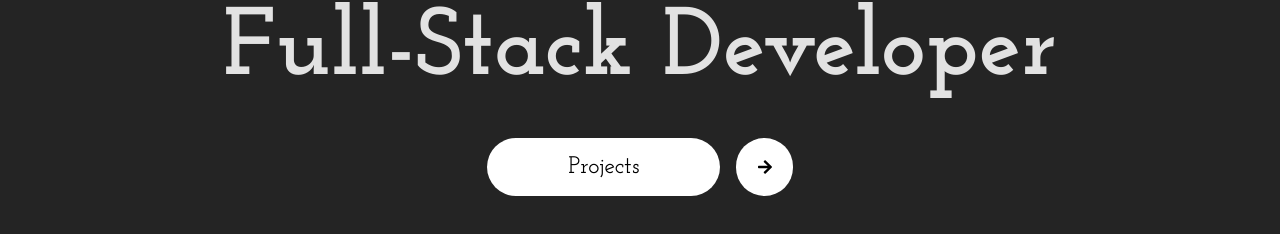
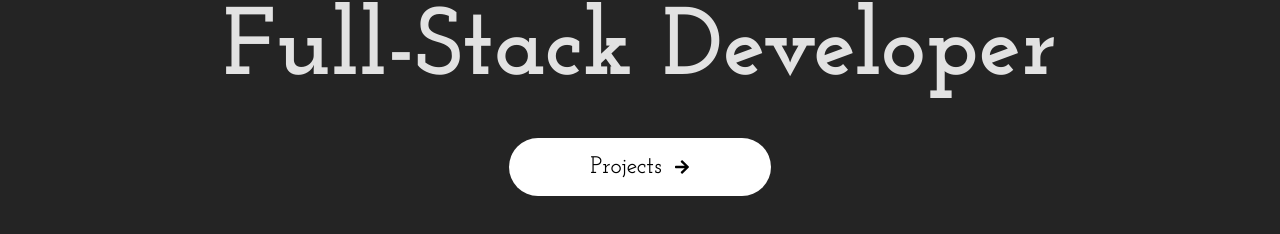
Before and after one commit to iam7kei/iam7kei.github.io, a React (Vite) app: page / in a window 1280 px wide. Shown: the part 102-336 px from the top of the page. Built offline with nearby package versions, Linux system fonts and the light colour scheme.

Commit message:
fixed button layouts

```diff
--- a/src/pages/error/_404.jsx
+++ b/src/pages/error/_404.jsx
@@ -26,8 +26,8 @@ function _404() {
           </div>
           <div className="home-hero-header-row">
               <div className="flex flex-row justify-center space-x-4">
-                  <button className="btn btn-primary" onClick={onBackToHomeClick}><FaArrowLeft /></button>
-                  <button className="btn btn-primary px-20 py-3" onClick={onBackToHomeClick}>
+                  <button className="btn btn-primary px-20 py-3 flex flex-row space-x-3 items-center justify-center" onClick={onBackToHomeClick}>
+                    <FaArrowLeft />
                     <p className="text-2xl">
                       Back to home
                     </p>
--- a/src/pages/home/index.jsx
+++ b/src/pages/home/index.jsx
@@ -18,12 +18,12 @@ function Home() {
           </div>
           <div className="home-hero-header-row">
               <div className="flex flex-row justify-center space-x-4">
-                <button className="btn btn-primary px-20 py-3">
+                <button className="btn btn-primary px-20 py-3 flex flex-row space-x-3 items-center justify-center">
                   <p className="text-2xl">
                     Projects
-                  </p>
+                </p>
+                <FaArrowRight />
                 </button>
-                <button className="btn btn-primary"><FaArrowRight /></button>
               </div>
           </div>
       </div>
```
Also changed, not shown: src/pages/work/index.jsx (added, +23 -0 lines).
